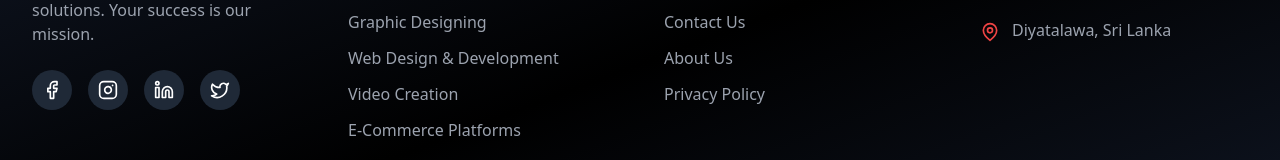
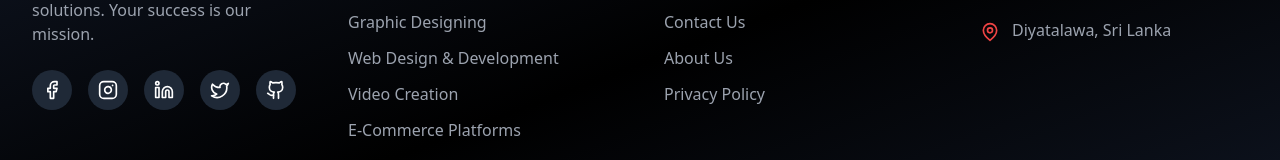
Before and after one commit to Hasithk/Looklk, a React (Vite) app: page /about in a window 1280 px wide. Shown: the part 2874-3034 px from the top of the page. Built offline with nearby package versions, Linux system fonts and the light colour scheme.

Commit message:
Add GitHub social link to footer

```diff
--- a/src/components/Footer.tsx
+++ b/src/components/Footer.tsx
@@ -1,5 +1,5 @@
 import { Link } from 'react-router-dom';
-import { Facebook, Instagram, Linkedin, Twitter, Mail, Phone, MapPin } from 'lucide-react';
+import { Facebook, Instagram, Linkedin, Twitter, Github, Mail, Phone, MapPin } from 'lucide-react';
 
 export default function Footer() {
   const currentYear = new Date().getFullYear();
@@ -9,6 +9,7 @@ export default function Footer() {
     { icon: Instagram, href: 'https://www.instagram.com/look_international/', label: 'Instagram' },
     { icon: Linkedin, href: 'https://www.linkedin.com/company/look-international/', label: 'LinkedIn' },
     { icon: Twitter, href: 'https://twitter.com/lookinternational', label: 'Twitter' },
+    { icon: Github, href: 'https://github.com/lookinternational', label: 'GitHub' },
   ];
 
   const services = [
```
